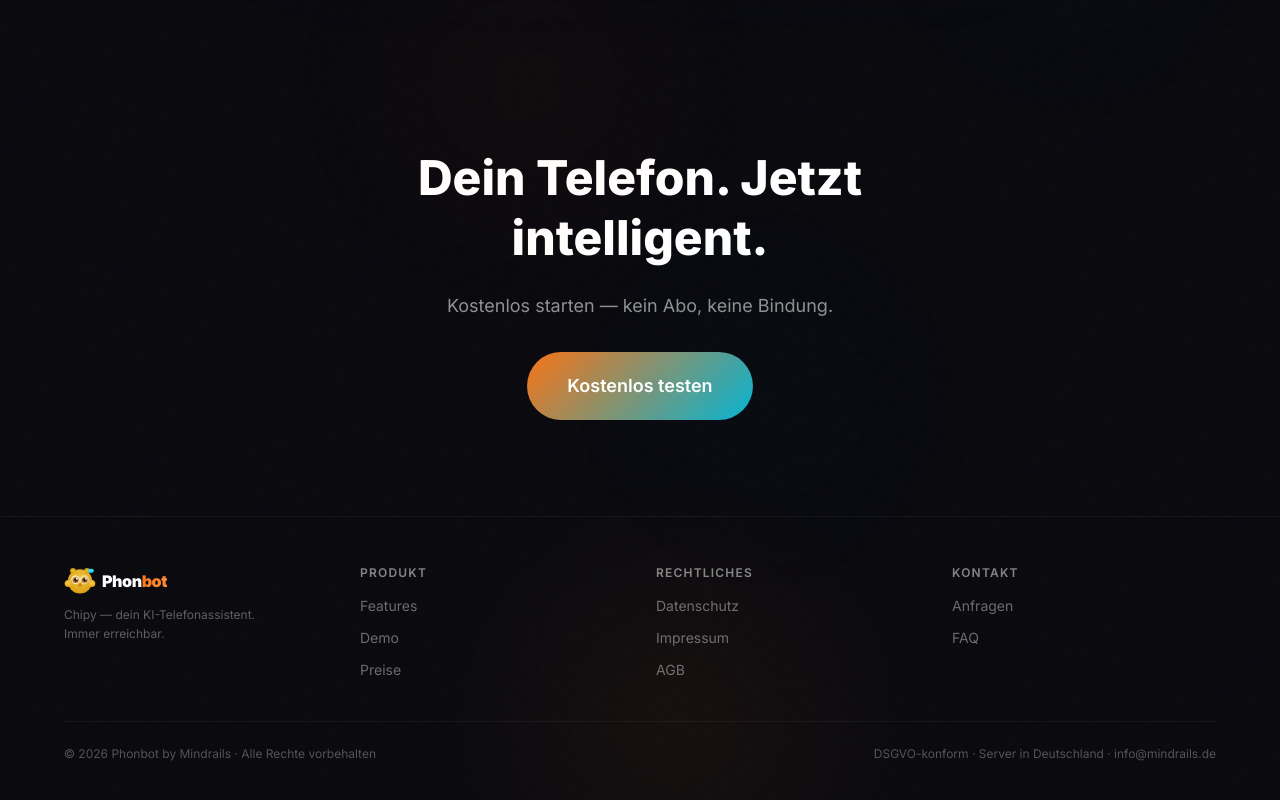
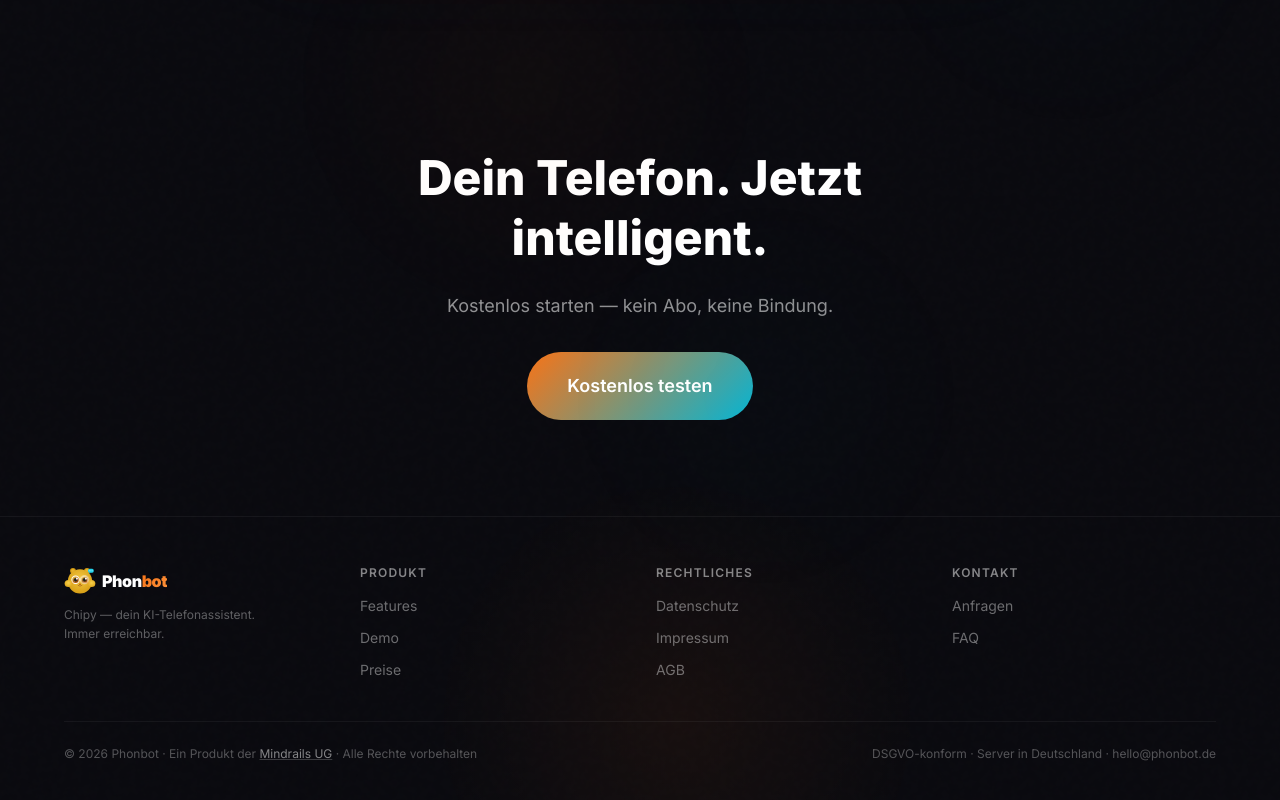
Before and after one commit to haskallalk-eng/voice-agent-phonbot, a React (Vite) app in the folder apps/web/: page / in a window 1280 px wide. Shown: the part 6447-7247 px from the top of the page. Built offline with nearby package versions, Linux system fonts and the light colour scheme.

Commit message:
Mindrails UG als Betreiber: Impressum, Datenschutz, AGB, Footer + JSON-LD parentOrganization

```diff
--- a/apps/web/index.html
+++ b/apps/web/index.html
@@ -66,6 +66,7 @@
           "@type": "Organization",
           "@id": "https://phonbot.de/#organization",
           "name": "Phonbot",
+          "legalName": "Mindrails UG (haftungsbeschränkt)",
           "url": "https://phonbot.de/",
           "logo": {
             "@type": "ImageObject",
@@ -75,6 +76,29 @@
           },
           "alternateName": ["Phonbot KI-Telefonassistent", "Phonbot Voice AI"],
           "description": "KI-Telefonassistent für kleine Unternehmen. Bucht Termine, beantwortet Fragen, erstellt Tickets — 24/7 auf Deutsch.",
+          "brand": {
+            "@type": "Brand",
+            "name": "Phonbot",
+            "url": "https://phonbot.de/"
+          },
+          "parentOrganization": {
+            "@type": "Organization",
+            "@id": "https://mindrails.de/#organization",
+            "name": "Mindrails UG (haftungsbeschränkt)",
+            "url": "https://mindrails.de/",
+            "description": "KI-Automation für Unternehmen — automatisiert komplette Geschäftsprozesse: Dokumentation, Kommunikation, Planung, Datenflüsse.",
+            "address": {
+              "@type": "PostalAddress",
+              "streetAddress": "Scharnhorststraße 8",
+              "postalCode": "12307",
+              "addressLocality": "Berlin",
+              "addressCountry": "DE"
+            },
+            "founder": {
+              "@type": "Person",
+              "name": "Hans Ulrich Waier"
+            }
+          },
           "areaServed": {
             "@type": "Country",
             "name": "Deutschland"
--- a/apps/web/src/ui/LegalModal.tsx
+++ b/apps/web/src/ui/LegalModal.tsx
@@ -19,8 +19,7 @@ function ImpressumContent() {
       <section>
         <h2 className="text-base font-semibold text-white mb-2">Angaben gemäß § 5 TMG</h2>
         <p>
-          Mindrails<br />
-          Hassieb Kalla<br />
+          Mindrails UG (haftungsbeschränkt)<br />
           Scharnhorststraße 8<br />
           12307 Berlin<br />
           Deutschland
@@ -28,22 +27,57 @@ function ImpressumContent() {
       </section>
 
       <section>
+        <h2 className="text-base font-semibold text-white mb-2">Vertreten durch</h2>
+        <p>
+          Geschäftsführer: Hans Ulrich Waier
+        </p>
+      </section>
+
+      <section>
         <h2 className="text-base font-semibold text-white mb-2">Kontakt</h2>
         <p>
-          Telefon: +49 176 76679632<br />
-          E-Mail: info@mindrails.de<br />
-          Web: phonbot.de
+          Telefon: +49 30 75937169<br />
+          E-Mail: hello@phonbot.de<br />
+          Web: <a href="https://phonbot.de" className="text-orange-400 hover:text-orange-300 underline">phonbot.de</a>
+        </p>
+      </section>
+
+      <section>
+        <h2 className="text-base font-semibold text-white mb-2">Registereintrag</h2>
+        <p>
+          Eintragung im Handelsregister<br />
+          Registergericht: Amtsgericht Berlin-Charlottenburg<br />
+          Registernummer: HRB [TODO: Nummer einfügen]
+        </p>
+      </section>
+
+      <section>
+        <h2 className="text-base font-semibold text-white mb-2">Umsatzsteuer-ID</h2>
+        <p>
+          Umsatzsteuer-Identifikationsnummer gemäß § 27 a Umsatzsteuergesetz:<br />
+          [TODO: USt-IdNr. einfügen, z.B. DE123456789]
         </p>
       </section>
 
       <section>
         <h2 className="text-base font-semibold text-white mb-2">
-          Verantwortlich für den Inhalt nach § 55 Abs. 2 RStV
+          Verantwortlich für den Inhalt nach § 18 Abs. 2 MStV
         </h2>
         <p>
-          Hassieb Kalla<br />
-          Scharnhorststraße 8<br />
-          12307 Berlin, Deutschland
+          Hans Ulrich Waier<br />
+          Mindrails UG (haftungsbeschränkt)<br />
+          Scharnhorststraße 8, 12307 Berlin
+        </p>
+      </section>
+
+      <section>
+        <h2 className="text-base font-semibold text-white mb-2">Konzernzugehörigkeit</h2>
+        <p>
+          Phonbot ist ein Produkt der{' '}
+          <a href="https://mindrails.de" target="_blank" rel="noopener" className="text-orange-400 hover:text-orange-300 underline">
+            Mindrails UG (haftungsbeschränkt)
+          </a>
+          . Weitere Produkte: Sozibot (in Entwicklung).
         </p>
       </section>
 
@@ -107,9 +141,10 @@ function DatenschutzContent() {
         <h2 className="text-base font-semibold text-white mb-2">1. Verantwortlicher</h2>
         <p>
           Verantwortlicher im Sinne der DSGVO ist:<br />
-          Mindrails — Hassieb Kalla<br />
+          Mindrails UG (haftungsbeschränkt)<br />
+          Geschäftsführer: Hans Ulrich Waier<br />
           Scharnhorststraße 8, 12307 Berlin<br />
-          E-Mail: info@mindrails.de
+          E-Mail: hello@phonbot.de
         </p>
       </section>
 
@@ -183,7 +218,7 @@ function DatenschutzContent() {
           </li>
         </ul>
         <p className="mt-3">
-          Zur Ausübung Ihrer Rechte wenden Sie sich bitte an: info@mindrails.de
+          Zur Ausübung Ihrer Rechte wenden Sie sich bitte an: hello@phonbot.de
         </p>
       </section>
 
@@ -229,16 +264,17 @@ function DatenschutzContent() {
       </section>
 
       <section>
-        <h2 className="text-base font-semibold text-white mb-2">6. Datenschutzbeauftragter</h2>
+        <h2 className="text-base font-semibold text-white mb-2">6. Kontakt Datenschutz</h2>
         <p>
-          Kontakt Datenschutz:<br />
-          Hassieb Kalla<br />
+          Bei Fragen zum Datenschutz wende dich an:<br />
+          Mindrails UG (haftungsbeschränkt)<br />
+          z. Hd. Hans Ulrich Waier<br />
           Scharnhorststraße 8, 12307 Berlin<br />
-          Telefon: +49 176 76679632<br />
-          E-Mail: info@mindrails.de
+          Telefon: +49 30 75937169<br />
+          E-Mail: hello@phonbot.de
         </p>
         <p className="mt-2 text-white/50 text-xs">
-          Stand: März 2025
+          Stand: April 2026
         </p>
       </section>
     </div>
@@ -251,7 +287,7 @@ function AgbContent() {
       <section>
         <h2 className="text-base font-semibold text-white mb-2">§ 1 Geltungsbereich</h2>
         <p>
-          Diese Allgemeinen Geschäftsbedingungen (AGB) gelten für alle Verträge zwischen Mindrails (nachfolgend „Anbieter") und dem Kunden (nachfolgend „Nutzer") über die Nutzung
+          Diese Allgemeinen Geschäftsbedingungen (AGB) gelten für alle Verträge zwischen der Mindrails UG (haftungsbeschränkt) (nachfolgend „Anbieter") und dem Kunden (nachfolgend „Nutzer") über die Nutzung
           der Phonbot-Plattform. Abweichende Bedingungen des Nutzers werden nicht anerkannt, es sei
           denn, der Anbieter stimmt ihrer Geltung ausdrücklich schriftlich zu.
         </p>
@@ -330,7 +366,7 @@ function AgbContent() {
         <p>
           Verträge werden auf unbestimmte Zeit geschlossen und können jeweils zum Ende des
           Abrechnungszeitraums (Monat) gekündigt werden. Die Kündigung kann jederzeit im Nutzerkonto
-          oder per E-Mail an info@mindrails.de erfolgen.
+          oder per E-Mail an hello@phonbot.de erfolgen.
         </p>
         <p className="mt-2">
           Das Recht zur außerordentlichen Kündigung aus wichtigem Grund bleibt beiderseits unberührt.
--- a/apps/web/src/ui/landing/FooterSection.tsx
+++ b/apps/web/src/ui/landing/FooterSection.tsx
@@ -48,10 +48,24 @@ export function FooterSection({ onShowLegal, onGoToContact }: FooterSectionProps
           </div>
         </div>
 
-        {/* Bottom row: copyright + DSGVO */}
+        {/* Bottom row: copyright + DSGVO + parent company */}
         <div className="flex flex-col sm:flex-row items-center justify-between gap-3 border-t border-white/5 pt-6">
-          <p className="text-xs text-white/30">© {new Date().getFullYear()} Phonbot by Mindrails · Alle Rechte vorbehalten</p>
-          <p className="text-xs text-white/30">DSGVO-konform · Server in Deutschland · <a href="mailto:info@mindrails.de" className="hover:text-white/50 transition-colors">info@mindrails.de</a></p>
+          <p className="text-xs text-white/30">
+            © {new Date().getFullYear()} Phonbot · Ein Produkt der{' '}
+            <a
+              href="https://mindrails.de"
+              target="_blank"
+              rel="noopener"
+              className="text-white/50 hover:text-white/80 transition-colors underline decoration-white/20 hover:decoration-orange-400/60"
+            >
+              Mindrails UG
+            </a>
+            {' · Alle Rechte vorbehalten'}
+          </p>
+          <p className="text-xs text-white/30">
+            DSGVO-konform · Server in Deutschland ·{' '}
+            <a href="mailto:hello@phonbot.de" className="hover:text-white/50 transition-colors">hello@phonbot.de</a>
+          </p>
         </div>
       </div>
     </footer>
```
